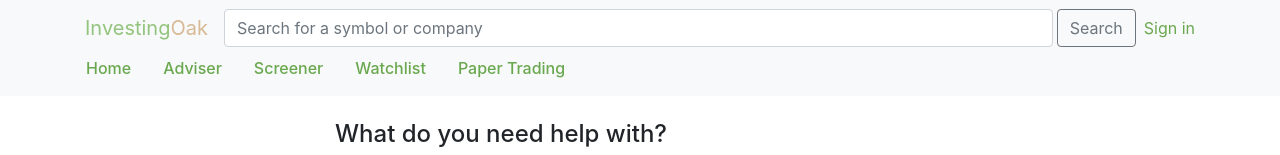
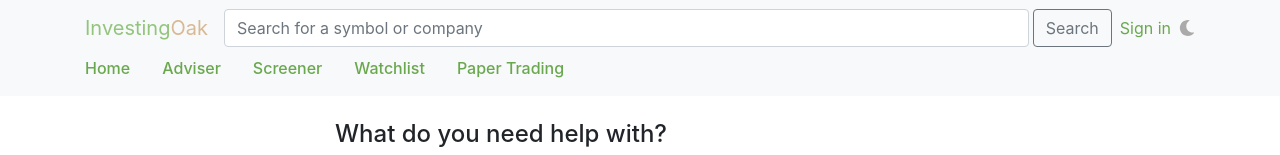
Before and after one commit to stephenreynolds/InvestingFork, an Angular app in the folder ClientApp/: page /adviser in a window 1280 px wide. Shown: the top 155 px of the page. Built offline with nearby package versions, Linux system fonts and the light colour scheme.

Commit message:
Add button that inverts colors to simulate a dark mode.

```diff
--- a/ClientApp/src/app/nav-menu/nav-menu.component.html
+++ b/ClientApp/src/app/nav-menu/nav-menu.component.html
@@ -11,9 +11,15 @@
         <button class="btn btn-outline-secondary my-2 my-sm-0 w-auto" type="submit">Search</button>
       </form>
 
+      <div class="user-menu">
         <a [routerLink]="['login']">Sign in</a>
       </div>
-    <ul class="container nav justify-content-start">
+
+      <app-theme-selector class="pl-2"></app-theme-selector>
+    </div>
+
+    <div class="container">
+      <ul class="nav justify-content-start">
         <li class="nav-item">
           <a class="nav-link" [routerLink]="['/']">Home</a>
         </li>
@@ -30,5 +36,6 @@
           <a class="nav-link" [routerLink]="['paper-trading']">Paper Trading</a>
         </li>
       </ul>
+    </div>
   </nav>
 </header>
--- a/ClientApp/src/app/nav-menu/nav-menu.component.scss
+++ b/ClientApp/src/app/nav-menu/nav-menu.component.scss
@@ -5,3 +5,7 @@
     text-decoration: underline;
   }
 }
+
+nav .nav-item:first-child > .nav-link {
+  padding-left: 0;
+}
--- /dev/null
+++ b/ClientApp/src/app/theme-selector/theme-selector.component.html
@@ -0,0 +1,7 @@
+<fa-icon [icon]="faThemeIcon" (click)="onThemeToggle()" ngbTooltip="Toggle {{themeText}} mode" placement="bottom"></fa-icon>
+
+<script>
+  $(function () {
+    $('[data-toggle="tooltip"]').tooltip()
+  })
+</script>
--- /dev/null
+++ b/ClientApp/src/app/theme-selector/theme-selector.component.scss
@@ -0,0 +1,8 @@
+fa-icon {
+  color: #aaa;
+
+  &:hover {
+    color: #bbb;
+    cursor: pointer;
+  }
+}
--- /dev/null
+++ b/ClientApp/src/app/theme-selector/theme-selector.component.ts
@@ -0,0 +1,67 @@
+import { Component, OnInit } from '@angular/core';
+import { faMoon, faSun } from '@fortawesome/free-solid-svg-icons';
+
+enum Theme {
+  Light,
+  Dark
+}
+
+@Component({
+  selector: 'app-theme-selector',
+  templateUrl: './theme-selector.component.html',
+  styleUrls: ['./theme-selector.component.scss']
+})
+export class ThemeSelectorComponent implements OnInit {
+
+  public faThemeIcon = faMoon;
+  public theme: Theme = Theme.Light;
+
+  public get themeText() {
+    switch (this.theme) {
+      case Theme.Light:
+        return "light";
+      case Theme.Dark:
+        return "dark";
+    }
+  }
+
+  public ngOnInit(): void {
+    const themeText = localStorage.getItem('theme');
+    if (themeText) {
+      const theme = themeText === 'light' ? Theme.Light : Theme.Dark;
+      this.setTheme(theme);
+    }
+  }
+
+  public setTheme(theme: Theme) {
+    if (theme === Theme.Light) {
+      document.documentElement.classList.remove('dark-mode');
+      document.querySelectorAll('.inverted').forEach(result => {
+        result.classList.remove('invert');
+      });
+      localStorage.setItem('theme', 'light');
+      this.faThemeIcon = faMoon;
+      this.theme = Theme.Light;
+    }
+    else {
+      document.documentElement.classList.add('dark-mode');
+      document.querySelectorAll('.inverted').forEach(result => {
+        result.classList.add('invert');
+      });
+      localStorage.setItem('theme', 'dark');
+      this.faThemeIcon = faSun;
+      this.theme = Theme.Dark;
+    }
+  }
+
+  public onThemeToggle() {
+    switch (this.theme) {
+      case Theme.Light:
+        this.setTheme(Theme.Dark);
+        break;
+      case Theme.Dark:
+        this.setTheme(Theme.Light);
+        break;
+    }
+  }
+}
--- a/ClientApp/src/styles.scss
+++ b/ClientApp/src/styles.scss
@@ -14,3 +14,16 @@ a {
     color: $accent-color;
   }
 }
+
+// Themes
+.invert {
+  filter: invert(1) hue-rotate(180deg);
+}
+
+.dark-mode {
+  @extend .invert;
+
+  img, picture, video {
+    @extend .invert;
+  }
+}
```
Also changed, not shown: ClientApp/src/app/app.module.ts (+9 -3 lines). Lines whose indentation alone changed are shown as unchanged.
